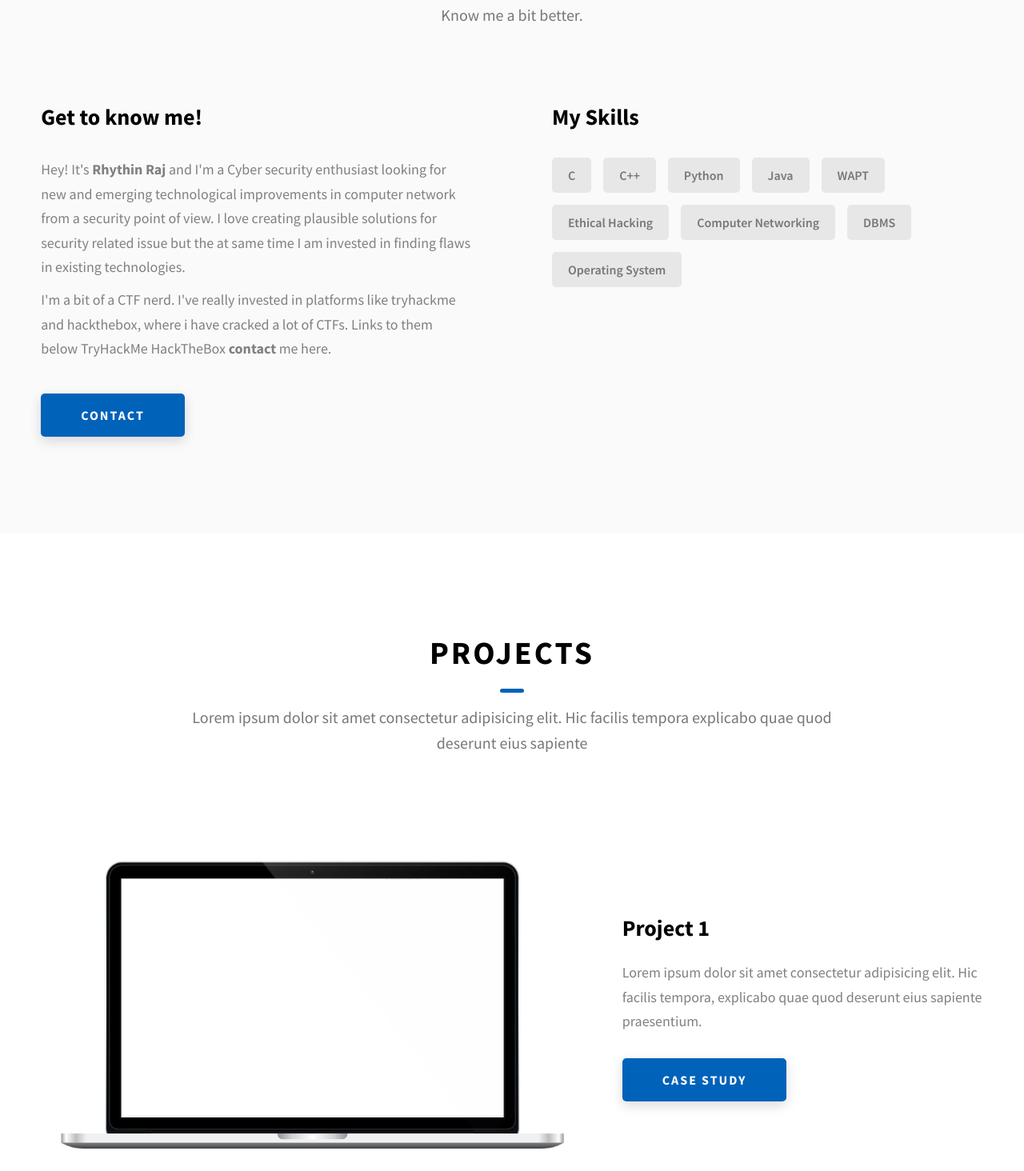
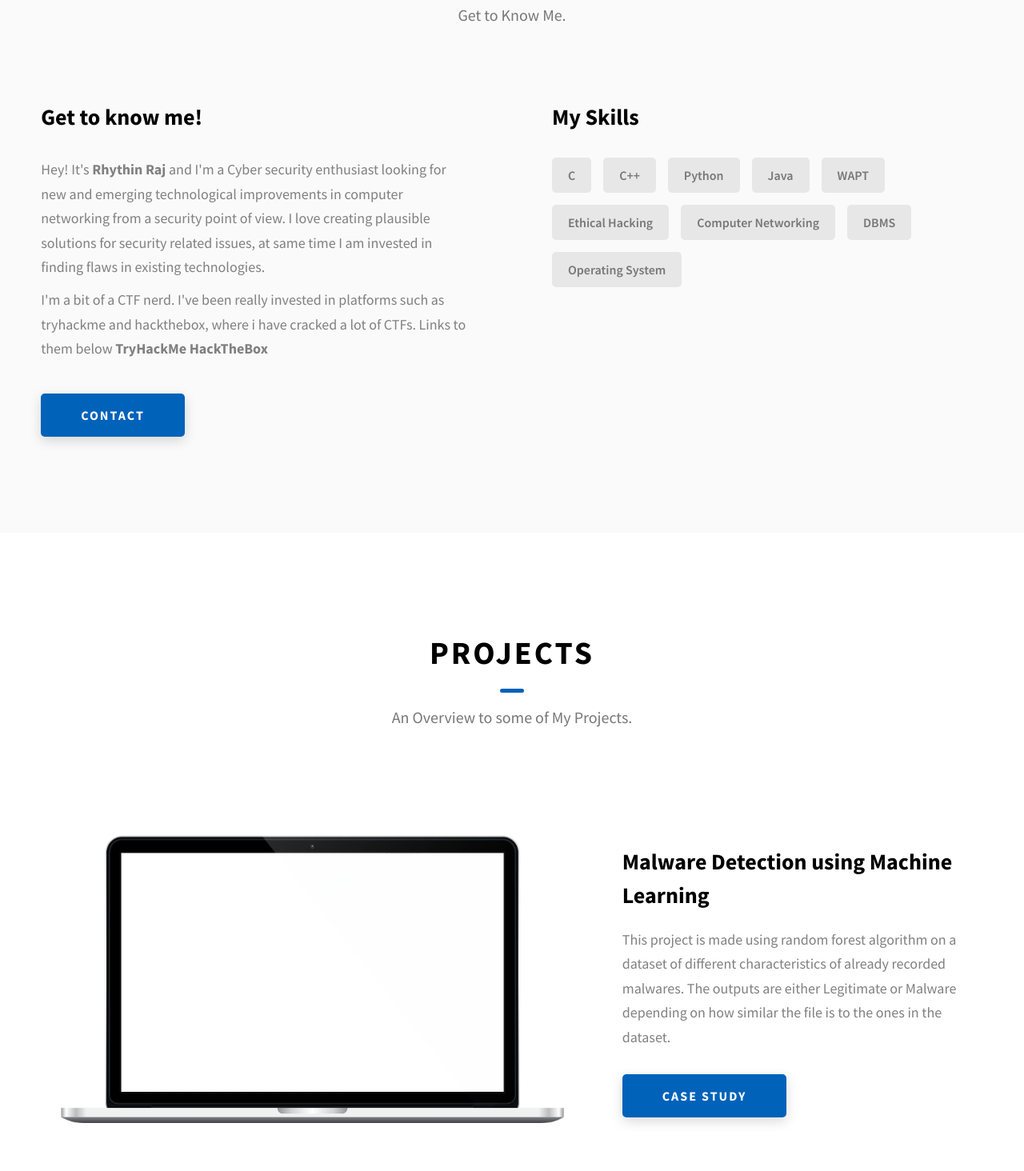
Before and after one commit to neptune0x13/neptune0x13.github.io, a website: page index.html in a window 1280 px wide. Shown: the part 1012-2476 px from the top of the page at 80% size. Drawn offline with Linux system fonts and the light colour scheme.

Commit message:
Update index.html

```diff
--- a/index.html
+++ b/index.html
@@ -87,7 +87,7 @@
         <h1 class="heading-primary">Hey, My name is Rhythin Raj</h1>
         <div class="home-hero__info">
           <p class="text-primary">
-           Welcome to My website. Navigate your way through !
+           Welcome to My website. Navigate your way through!
           </p>
         </div>
         <div class="home-hero__cta">
@@ -153,7 +153,7 @@
         <h2 class="heading heading-sec heading-sec__mb-med">
           <span class="heading-sec__main">About Me</span>
           <span class="heading-sec__sub">
-            Know me a bit better.
+            Get to Know Me.
           </span>
         </h2>
         <div class="about__content">
@@ -163,15 +163,14 @@
               <p class="about__content-details-para">
                 Hey! It's
                 <strong>Rhythin Raj</strong>
-                and  I'm a Cyber security enthusiast looking for new and emerging technological improvements in computer network from a security point of view.
-                I love creating plausible solutions for security related issue but the at same time I am invested in finding flaws in existing technologies.
+                and  I'm a Cyber security enthusiast looking for new and emerging technological improvements in computer networking from a security point of view.
+                I love creating plausible solutions for security related issues, at same time I am invested in finding flaws in existing technologies.
               </p>
               <p class="about__content-details-para">
-                I'm a bit of a CTF nerd. I've really invested in platforms like tryhackme
+                I'm a bit of a CTF nerd. I've been really invested in platforms such as tryhackme
                 and hackthebox, where i have cracked a lot of CTFs. Links to them below
-                <a href="https://tryhackme.com/p/neptune0x13">TryHackMe</a>
-                <a href="https://app.hackthebox.com/profile/576115">HackTheBox</a>
-                <strong>contact</strong> me here.
+                <strong><a href="https://tryhackme.com/p/neptune0x13">TryHackMe</a></strong>
+                <strong><a href="https://app.hackthebox.com/profile/576115">HackTheBox</a></strong>
               </p>
             </div>
             <a href="./#contact" class="btn btn--med btn--theme dynamicBgClr"
@@ -200,8 +199,7 @@
         <h2 class="heading heading-sec heading-sec__mb-bg">
           <span class="heading-sec__main">Projects</span>
           <span class="heading-sec__sub">
-            Lorem ipsum dolor sit amet consectetur adipisicing elit. Hic facilis
-            tempora explicabo quae quod deserunt eius sapiente
+           An Overview to some of My Projects.
           </span>
         </h2>
 
@@ -216,11 +214,10 @@
               />
             </div>
             <div class="projects__row-content">
-              <h3 class="projects__row-content-title">Project 1</h3>
+              <h3 class="projects__row-content-title">Malware Detection using Machine Learning</h3>
               <p class="projects__row-content-desc">
-                Lorem ipsum dolor sit amet consectetur adipisicing elit. Hic
-                facilis tempora, explicabo quae quod deserunt eius sapiente
-                praesentium.
+               This project is made using random forest algorithm on a dataset of different characteristics of already recorded malwares.
+               The outputs are either Legitimate or Malware depending on how similar the file is to the ones in the dataset.
               </p>
               <a
                 href="./project-1.html"
@@ -240,11 +237,11 @@
               />
             </div>
             <div class="projects__row-content">
-              <h3 class="projects__row-content-title">Project 2</h3>
+              <h3 class="projects__row-content-title">Cybersecurity Tool Kit</h3>
               <p class="projects__row-content-desc">
-                Lorem ipsum dolor sit amet consectetur adipisicing elit. Hic
-                facilis tempora, explicabo quae quod deserunt eius sapiente
-                praesentium.
+                This project is made to provide genuine services to Cybersecurity researchers. In this day and age there is a lot of
+                fraud happening in the tools deparment. People are inputting malicious code into the tools they and getting back the data of
+                the researcher when they run the tool.
               </p>
               <a
                 href="./project-2.html"
@@ -264,11 +261,10 @@
               />
             </div>
             <div class="projects__row-content">
-              <h3 class="projects__row-content-title">Project 3</h3>
+              <h3 class="projects__row-content-title">Fruit Quality Detection</h3>
               <p class="projects__row-content-desc">
-                Lorem ipsum dolor sit amet consectetur adipisicing elit. Hic
-                facilis tempora, explicabo quae quod deserunt eius sapiente
-                praesentium.
+                It is an Android-based application that leverages the power of Deep Learning Models to accurately identify the quality of various fruits.
+                It offers a user-friendly interface for assessing the quality of six different types of fruits
               </p>
               <a
                 href="./project-3.html"
@@ -285,10 +281,6 @@
       <div class="main-container">
         <h2 class="heading heading-sec heading-sec__mb-med">
           <span class="heading-sec__main heading-sec__main--lt">Contact</span>
-          <span class="heading-sec__sub heading-sec__sub--lt">
-            Lorem ipsum dolor sit amet consectetur adipisicing elit. Hic facilis
-            tempora explicabo quae quod deserunt eius sapiente
-          </span>
         </h2>
         <div class="contact__form-container">
           <form action="#" class="contact__form">
@@ -379,17 +371,16 @@
             </div>
           </div>
           <div class="main-footer__row main-footer__row-2">
-            <h4 class="heading heading-sm text-lt">John Doe</h4>
+            <h4 class="heading heading-sm text-lt">Rhythin Raj</h4>
             <p class="main-footer__short-desc">
-              Lorem ipsum dolor sit amet consectetur adipisicing elit facilis
-              tempora explicabo quae quod deserunt
+
             </p>
           </div>
         </div>
 
         <!-- If you give me some credit or shoutout here by linking to my website, then it will be a big thing for me and will help me a lot :) -->
         <div class="main-footer__lower">
-          &copy; Copyright 2021. Made by
+          &copy; Copyright 2021. Theme Made by
           <a rel="noreferrer" target="_blank" href="https://rammaheshwari.com"
             >Ram Maheshwari</a
           >
```
